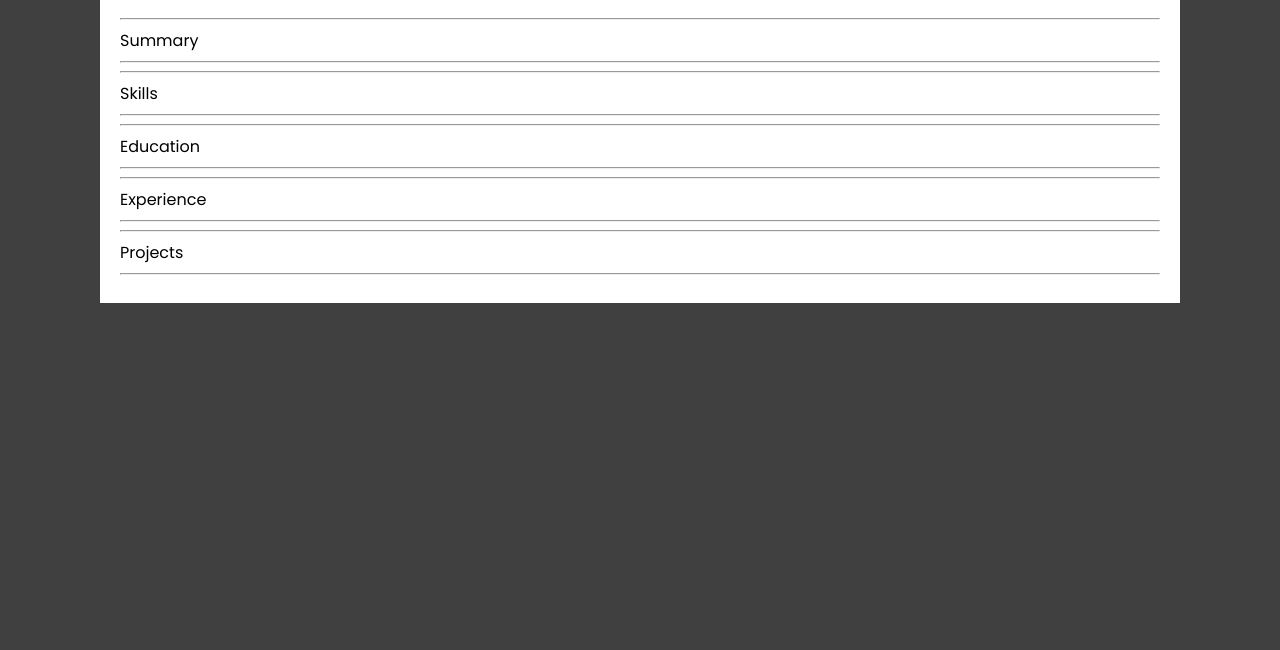
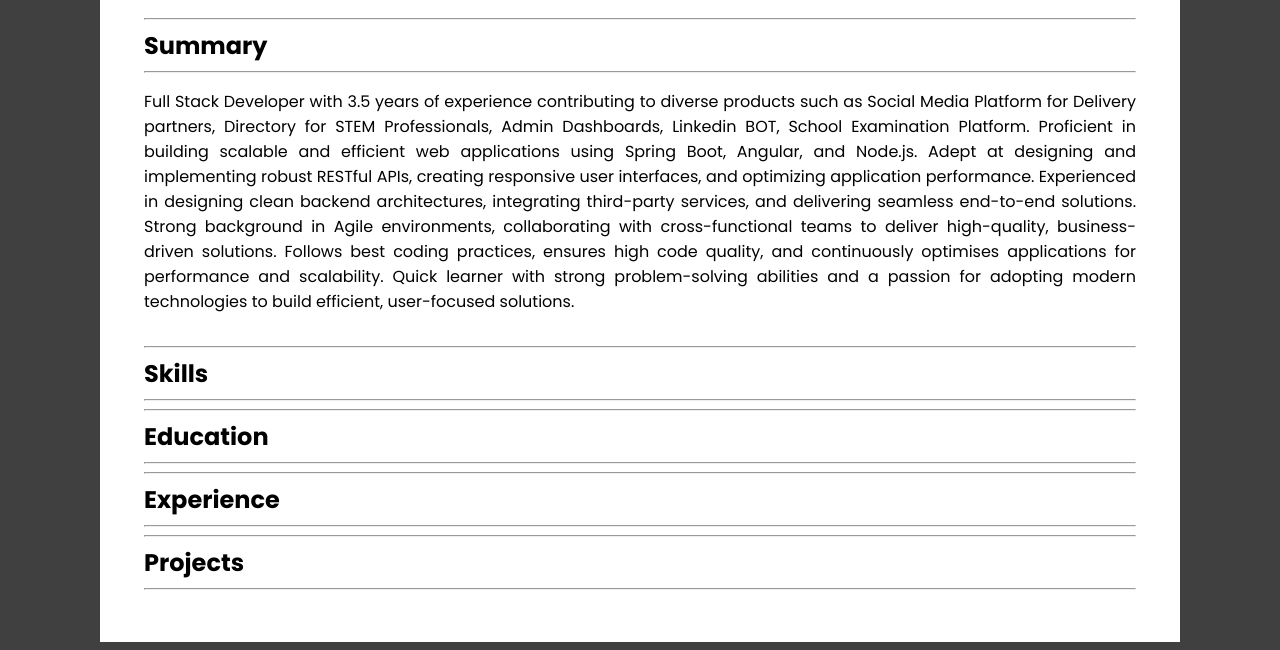
Before and after one commit to ranjeetrocky/Manan-Domadiya-s-Resume, a plain HTML site: page index.html in a window 1280 px wide. Shown: the part 164-814 px from the top of the page. Drawn offline with Linux system fonts and the light colour scheme.

Commit message:
Update contact links and enhance resume sections with detailed summary and styling improvements

```diff
--- a/index.html
+++ b/index.html
@@ -26,11 +26,11 @@
             </div>
             <div class="contact-item">
                 <i class="fa-brands fa-linkedin" style="color: #005eff;"></i>
-                <a href="https://www.linkedin.com/in/manankumar-domadiya-9b1a4a1b3/">Manan D.</a>
+                <a href="https://in.linkedin.com/in/mananbd">LinkedIn</a>
             </div>
             <div class="contact-item">
                 <i class="fa-brands fa-github" style="color: #005eff;"></i>
-                <a href="https://www.github.com/manankumar-domadiya">GitHub</a>
+                <a href="https://github.com/ranjeetrocky">GitHub</a>
             </div>
             <div class="contact-item">
                 <i class="fa-regular fa-envelope" style="color: #005eff;"></i>
@@ -41,22 +41,49 @@
                 <i class="fa-solid fa-location-dot" style="color: #005eff;"></i>
                 <span>Surat, Gujarat, India</span>
             </div>
-
         </div>
         <hr>
-        Summary
+        <p class="section-title">Summary</p>
+        <hr>
+        <div class="section-info">
+            <p class="info">
+                <!-- Full stack developer with 1.5 years of experience in building web applications using Spring boot, Java,
+            MySQL, JavaScript, Angular, Node.js, and MongoDB. Proficient in developing responsive and user-friendly
+            interfaces,
+            as
+            well as designing and implementing RESTful APIs. Strong problem-solving skills and a passion for learning
+            new
+            technologies. -->
+                Full Stack Developer with 3.5 years of experience contributing to diverse products such as Social Media
+                Platform for Delivery partners, Directory for STEM Professionals, Admin Dashboards, Linkedin BOT, School
+                Examination Platform. Proficient in building scalable and efficient web applications using Spring Boot,
+                Angular, and Node.js. Adept at
+                designing and implementing robust RESTful APIs, creating responsive user interfaces, and optimizing
+                application
+                performance. Experienced in designing clean backend architectures, integrating third-party services, and
+                delivering
+                seamless end-to-end solutions. Strong background in Agile environments, collaborating with
+                cross-functional
+                teams to
+                deliver high-quality, business-driven solutions.
+                Follows best coding practices, ensures high code quality, and continuously optimises applications for
+                performance and
+                scalability. Quick learner with strong problem-solving abilities and a passion for adopting modern
+                technologies to build
+                efficient, user-focused solutions.
+            </p>
+        </div>
+        <hr>
+        <p class="section-title">Skills</p>
         <hr>
         <hr>
-        Skills
+        <p class="section-title">Education</p>
         <hr>
         <hr>
-        Education
+        <p class="section-title">Experience</p>
         <hr>
         <hr>
-        Experience
-        <hr>
-        <hr>
-        Projects
+        <p class="section-title">Projects</p>
         <hr>
 
     </div>
--- a/style.css
+++ b/style.css
@@ -5,7 +5,7 @@ body {
 .resume-container {
     max-width: 1080px;
     margin: 0 auto;
-    padding: 20px;
+    padding: 44px;
     background-color: white;
     color: black;
     font-family: Poppins, sans-serif;
@@ -16,6 +16,7 @@ body {
     font-size: 36px;
     font-weight: bold;
     margin-bottom: 20px;
+    margin-top: 0;
     text-align: center;
 }
 
@@ -32,3 +33,17 @@ body {
     align-items: center;
     gap: 10px;
 }
+
+.section-title {
+    font-size: 24px;
+    font-weight: bold;
+    margin: 0;
+}
+
+.section-info {
+    margin-bottom: 32px;
+}
+
+.section-info .info {
+    text-align: justify;
+}
```
